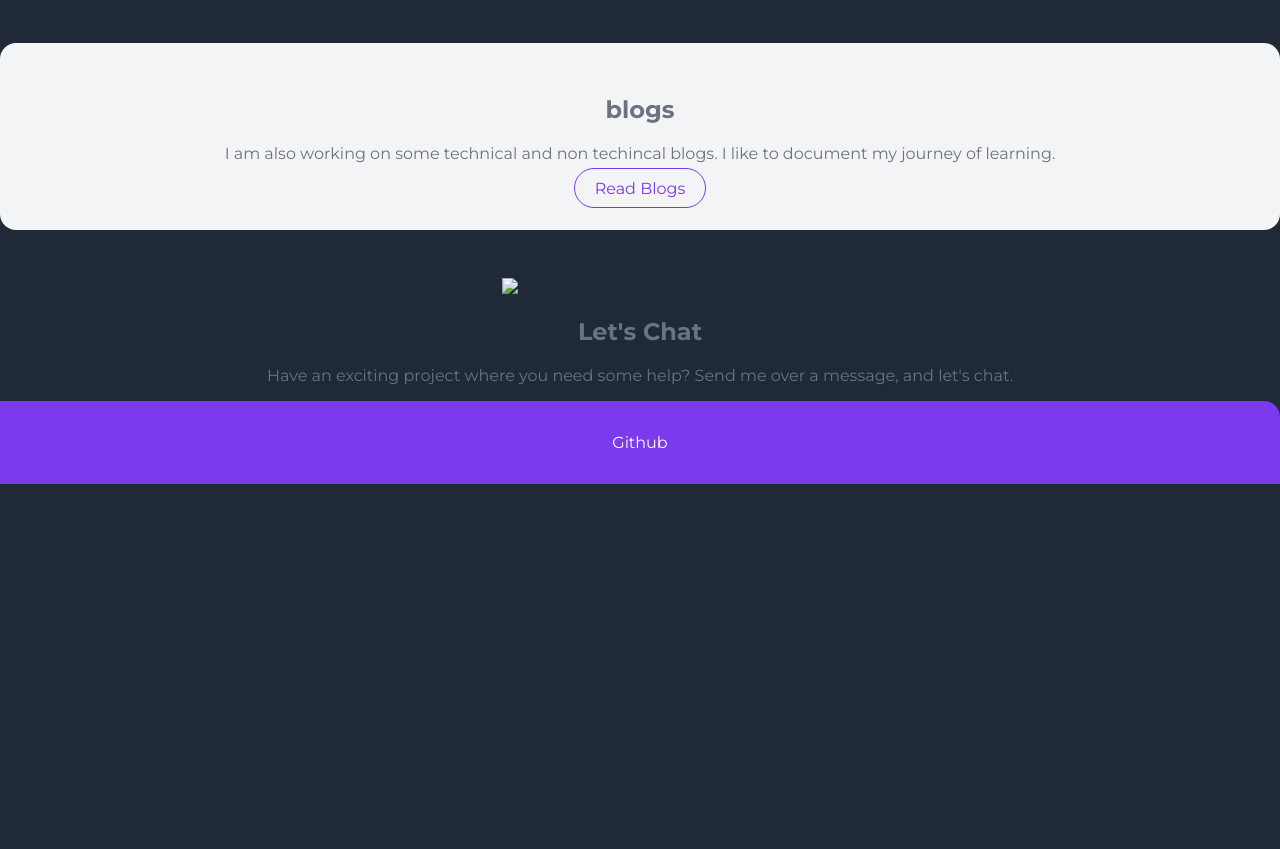
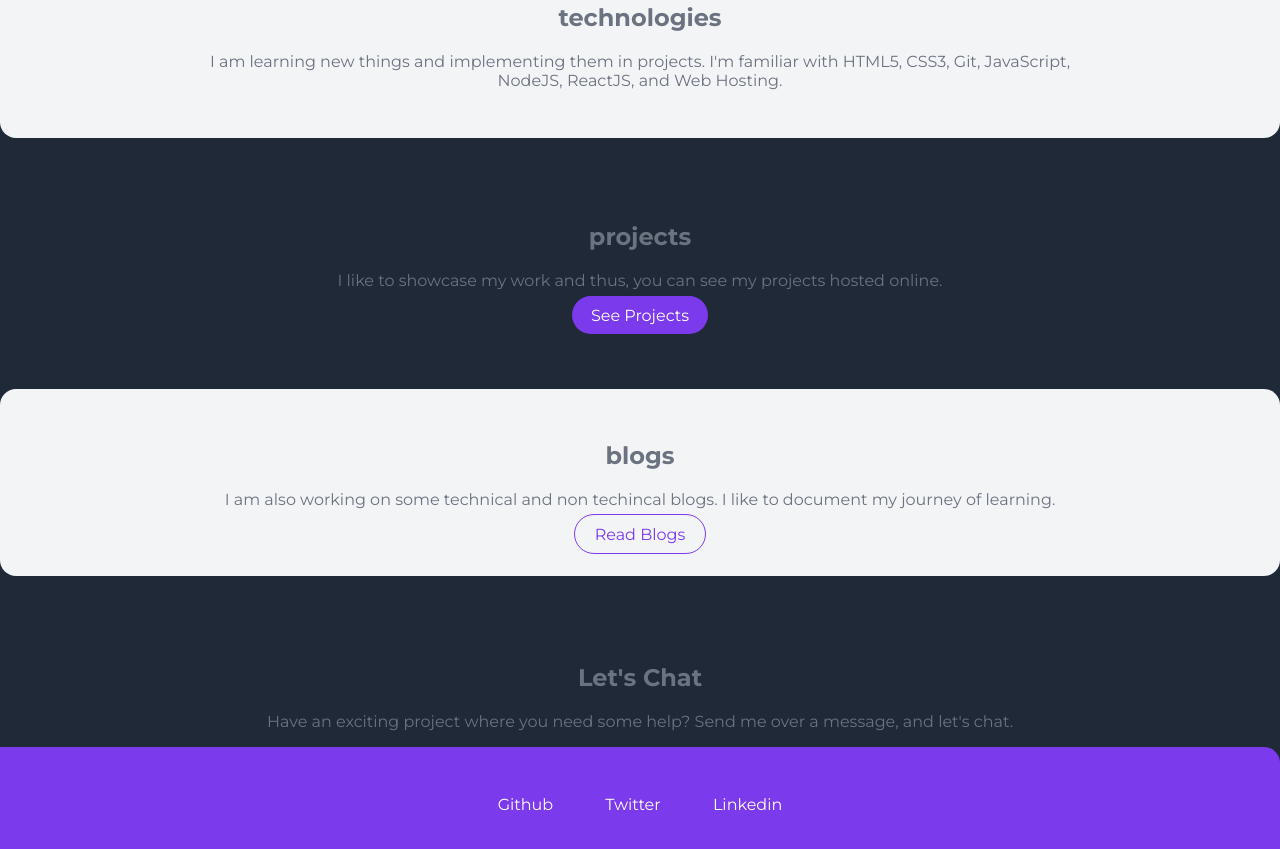
Before and after one commit to GudiaParul/website, a plain HTML site: page index.html in a window 1280 px wide. Shown: the part 761-1610 px from the top of the page. Before the commit the page ends 1245 px from the top, so only its background shows below. Drawn offline with Linux system fonts and the light colour scheme.

Commit message:
index.html updated

```diff
--- a/index.html
+++ b/index.html
@@ -24,7 +24,7 @@
       </nav>
 
       <header class="hero">
-        <img class="hero-img" src="/images/home.svg" />
+        <img class="hero-img" src="/images/hero-image.svg" />
         <h1 class="hero-heading">
           Hi! I am <span class="heading-inverted">Parul</span>, a web developer</span>
         </h1>
@@ -46,7 +46,7 @@
           <p>
             I like to showcase my work and thus, you can see my projects hosted online.
           </p>
-          <a class="link link-primary" href="https://parul-gupta.netlify.app/lib/projects.html">See Projects</a>
+          <a class="link link-primary" href="/lib/projects.html">See Projects</a>
         </div>
       </section>
 
@@ -56,20 +56,27 @@
           <p>
             I am also working on some technical and non techincal blogs. I like to document my journey of learning.
           </p>
-          <a class="link link-secondary" href="https://parul-gupta.netlify.app/lib/blogs.html">Read Blogs</a>
+          <a class="link link-secondary" href="/lib/blogs.html">Read Blogs</a>
         </div>
       </section>
 
       <section style="text-align: center">
-        <img src="/images/chat.svg" class="img-chat" style="width: 20%"/>
         <p id="lets-chat" style="display: inline-block; width: 20%"><h1>Let's Chat</h1>Have an exciting project where you need some help? Send me over a message, and let's chat.</p>
       </section>
 
 
       <footer class="footer">
-
-            <a class="link" href="https://github.com/rajatgupta001/">Github</a>
-
+        <ul class="social-links list-non-bullet">
+          <li class="list-item-inline">
+            <a class="link" href="https://github.com/parulgupta2001">Github</a>
+          </li>
+          <li class="list-item-inline">
+            <a class="link" href="https://twitter.com/@guptaparul1002">Twitter</a>
+          </li>
+          <li class="list-item-inline">
+            <a class="link" href="https://www.linkedin.com/in/parul-gupta-4a1413131/">Linkedin</a>
+          </li>
+        </ul>
       </footer>
 </body>
 </html>
```
Also changed, not shown: lib/projects.html (+10 -0 lines), images/hero-image.svg (added), 1 other file.
